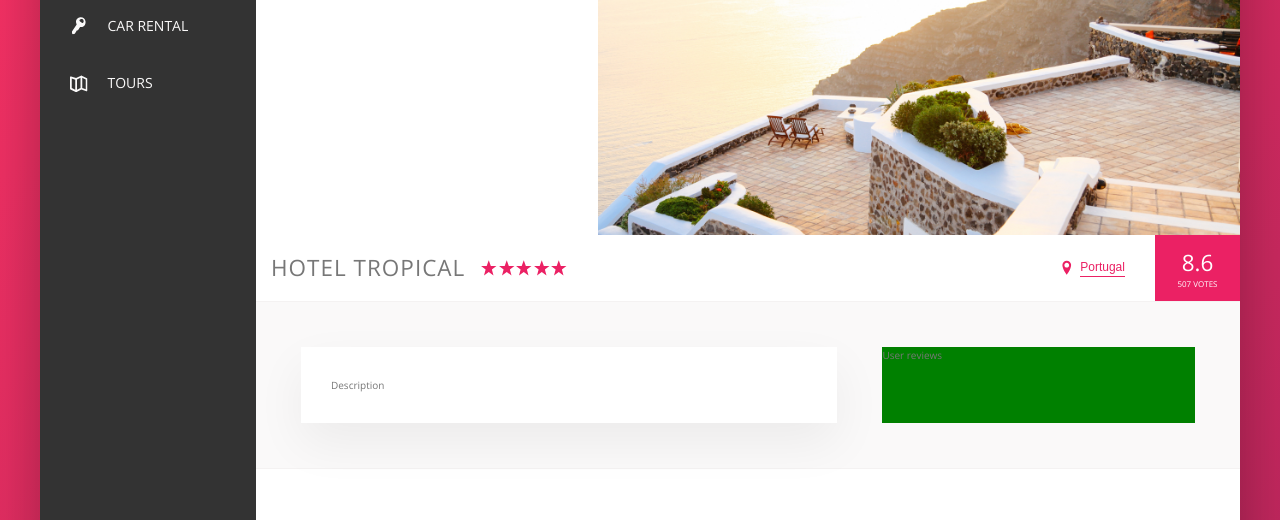
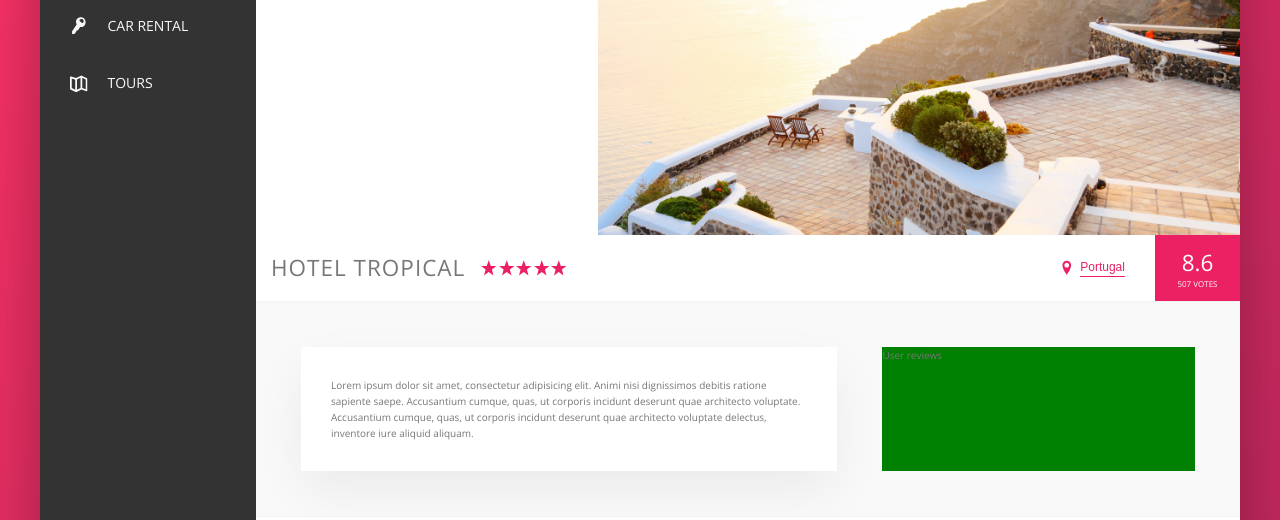
Before and after one commit to rdm100/flex-box-sass-practice, a website: page index.html in a window 1280 px wide. Shown: the part 300-820 px from the top of the page. Drawn offline with nearby package versions, Linux system fonts and the light colour scheme.

Commit message:
Added sample text to description section.

```diff
--- a/index.html
+++ b/index.html
@@ -130,7 +130,17 @@
 
 						<div class="detail">
 							<div class="description">
-								Description
+								<p class="paragraph">
+									Lorem ipsum dolor sit amet, consectetur adipisicing elit. Animi nisi dignissimos debitis
+									ratione sapiente saepe. Accusantium cumque, quas, ut corporis incidunt deserunt quae
+									architecto voluptate.
+								</p>
+								<p class="paragraph">
+									Accusantium cumque, quas, ut corporis incidunt deserunt quae architecto voluptate
+									delectus, inventore iure aliquid aliquam.
+								</p>
+
+
 							</div>
 
 							<div class="user-reviews">
```
